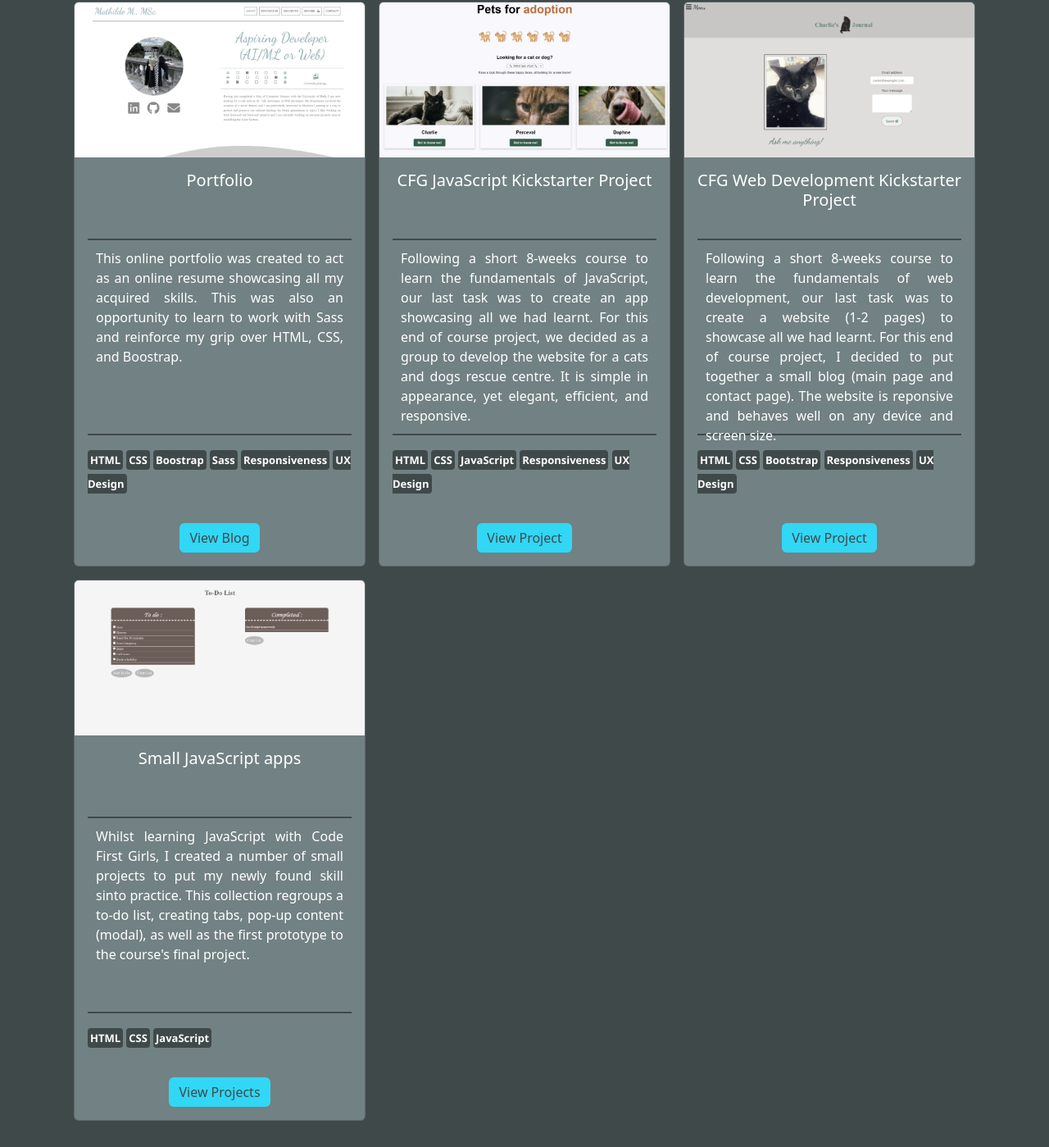
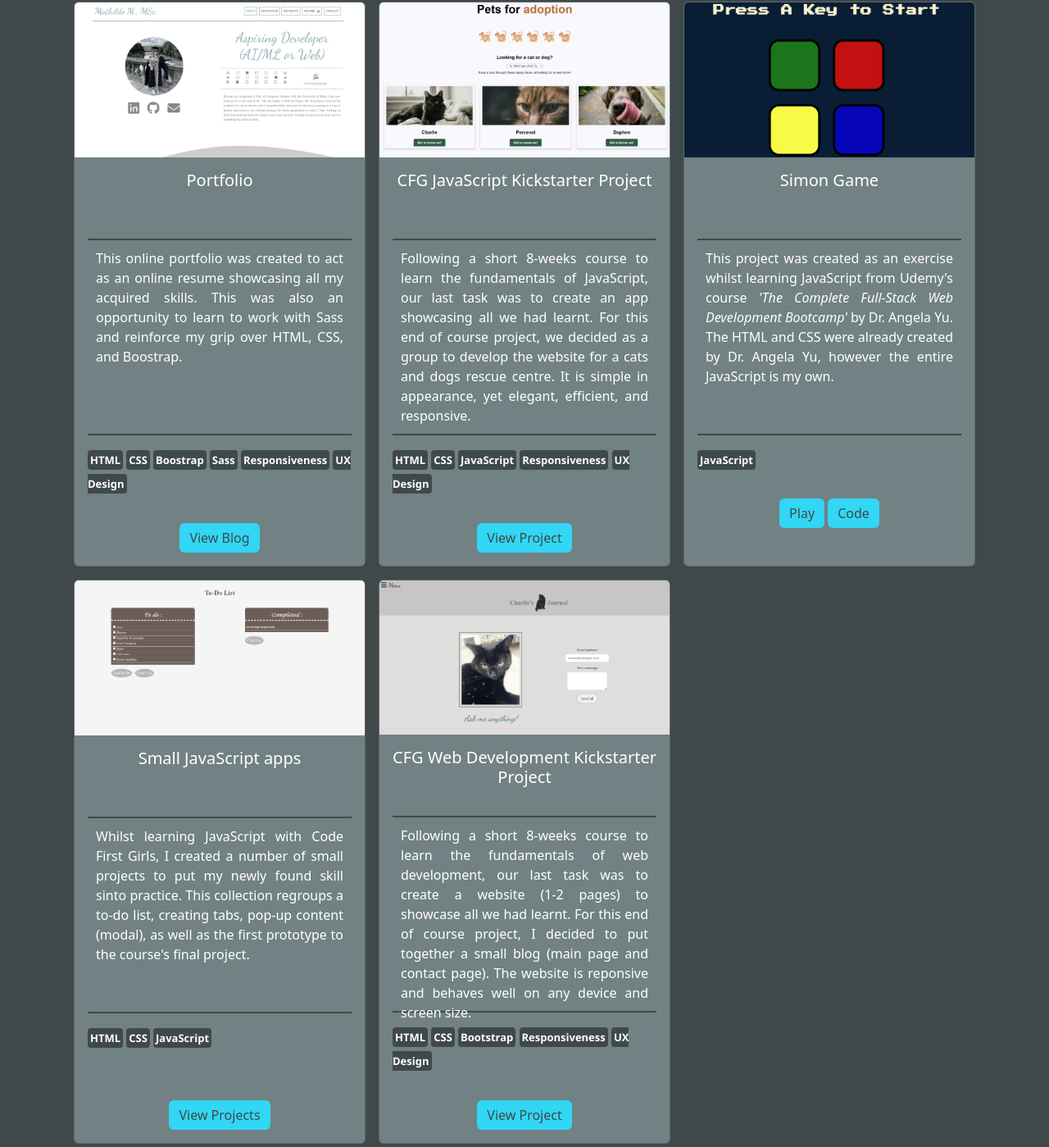
Before and after one commit to m-mathilde34/mathilde-dev, a plain HTML site: page index.html in a window 1280 px wide. Shown: the part 2642-4041 px from the top of the page at 82% size. Drawn offline with nearby package versions, Linux system fonts and the light colour scheme.

Commit message:
Added Simon Game Project

```diff
--- a/index.html
+++ b/index.html
@@ -180,20 +180,19 @@
           </div>
           <div class="col p-2">
             <div class="card h-100">
-              <img src="./images/cfg-webdev-website.png" class="card-img-top" alt="web development project screenshot">
+              <img src="./images/simon-game.png" class="card-img-top" alt="web development project screenshot">
               <div class="card-body">
-                <h5 class="card-title">CFG Web Development Kickstarter Project</h5>
-                <p class="card-text">Following a short 8-weeks course to learn the fundamentals of web development, our last task was to create a website (1-2 pages) to showcase all we had learnt.
-                  For this end of course project, I decided to put together a small blog (main page and contact page).
-                  The website is reponsive and behaves well on any device and screen size.</p>
+                <h5 class="card-title">Simon Game</h5>
+                <p class="card-text">This project was created as an exercise whilst learning JavaScript from Udemy's course
+                  <i>'The Complete Full-Stack Web Development Bootcamp'</i> by Dr. Angela Yu. The HTML and CSS were already created
+                  by Dr. Angela Yu, however the entire JavaScript is my own.</p>
                 <div class="tags">
-                  <span class="skill-tags">HTML</span>
-                  <span class="skill-tags">CSS</span>
-                  <span class="skill-tags">Bootstrap</span>
-                  <span class="skill-tags">Responsiveness</span>
-                  <span class="skill-tags">UX Design</span>
+                  <span class="skill-tags">JavaScript</span>
                 </div>
-                <a href="https://m-mathilde34.github.io/CFG-project/" class="align-self-center btn btn-primary">View Project</a>
+                <div class="card-links">
+                  <a href="https://m-mathilde34.github.io/simon-game/" class="align-self-center btn btn-primary">Play</a>
+                  <a href="https://github.com/m-mathilde34/simon-game" class="align-self-center btn btn-primary">Code</a>
+                </div>
               </div>
             </div>
           </div>
@@ -211,6 +210,25 @@
                   <span class="skill-tags">JavaScript</span>
                 </div>
                 <a href="https://codepen.io/collection/zxgeGj" class="align-self-center btn btn-primary">View Projects</a>
+              </div>
+            </div>
+          </div>
+          <div class="col p-2">
+            <div class="card h-100">
+              <img src="./images/cfg-webdev-website.png" class="card-img-top" alt="web development project screenshot">
+              <div class="card-body">
+                <h5 class="card-title">CFG Web Development Kickstarter Project</h5>
+                <p class="card-text">Following a short 8-weeks course to learn the fundamentals of web development, our last task was to create a website (1-2 pages) to showcase all we had learnt.
+                  For this end of course project, I decided to put together a small blog (main page and contact page).
+                  The website is reponsive and behaves well on any device and screen size.</p>
+                <div class="tags">
+                  <span class="skill-tags">HTML</span>
+                  <span class="skill-tags">CSS</span>
+                  <span class="skill-tags">Bootstrap</span>
+                  <span class="skill-tags">Responsiveness</span>
+                  <span class="skill-tags">UX Design</span>
+                </div>
+                <a href="https://m-mathilde34.github.io/CFG-project/" class="align-self-center btn btn-primary">View Project</a>
               </div>
             </div>
           </div>
```
Also changed, not shown: images/simon-game.png (added).
